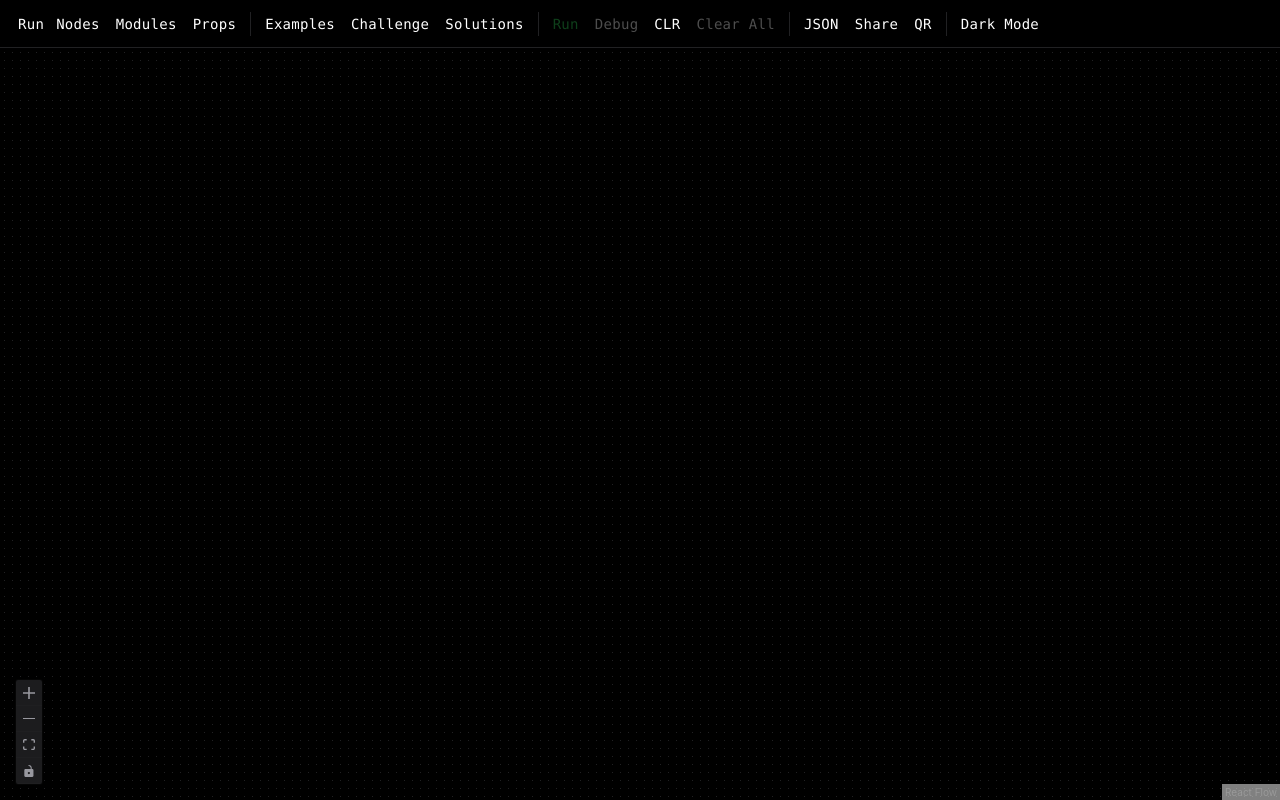
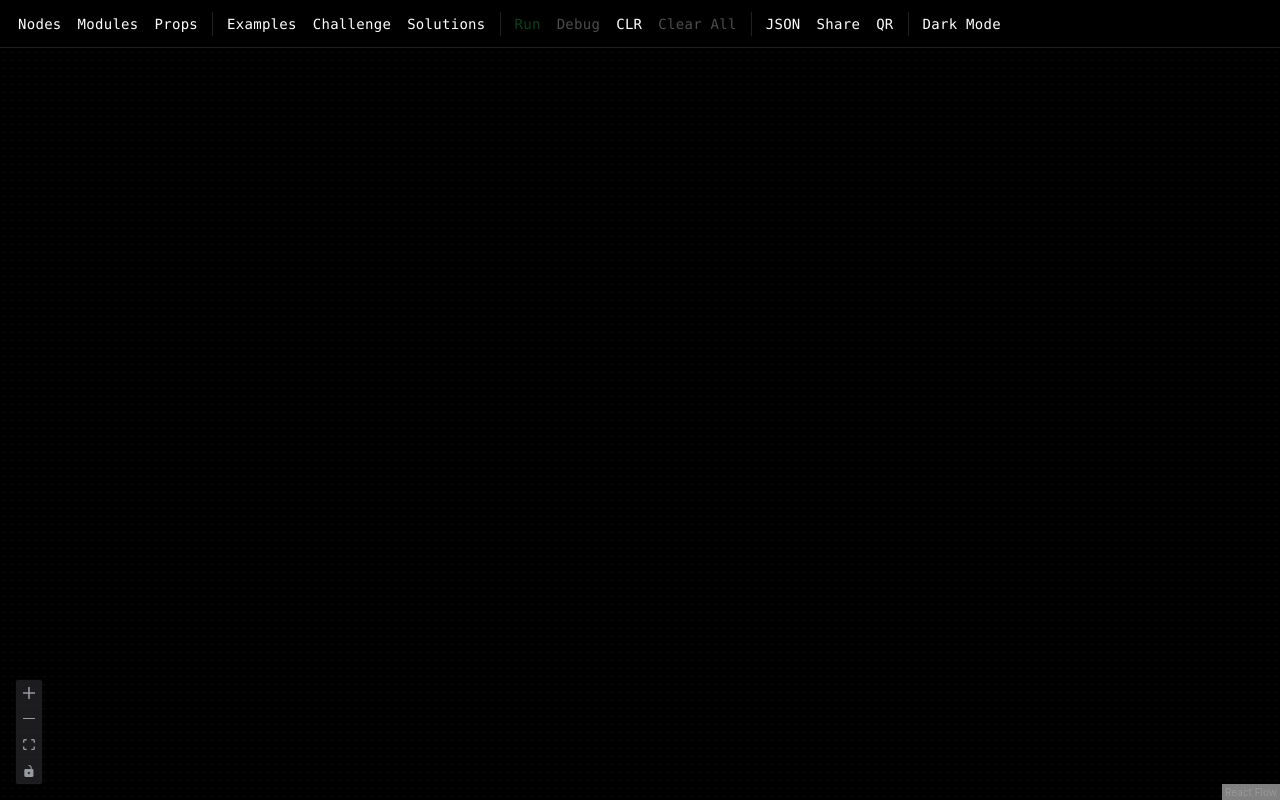
Before and after one commit to sashakirichek/visual-programming, a React (Vite) app: page / in a window 1280 px wide. Built offline with nearby package versions, Linux system fonts and the light colour scheme.

Commit message:
fixes or runtime control. docs cleanup

```diff
--- a/src/components/Toolbar.jsx
+++ b/src/components/Toolbar.jsx
@@ -186,14 +186,7 @@ export default function Toolbar({ leftPanel, setLeftPanel, rightPanel, setRightP
           <span></span>
           <span></span>
         </button>
-        <button className="toolbar-btn" onClick={handleRun} title="Run (R)">
-          Run
-        </button>
-        {isRunning && (
-          <button className="toolbar-btn" onClick={handleStop} title="Stop">
-            Stop
-          </button>
-        )}
+
         {/* Desktop toolbar actions */}
         <div className="toolbar-actions">
           <button
@@ -252,7 +245,11 @@ export default function Toolbar({ leftPanel, setLeftPanel, rightPanel, setRightP
           >
             Run
           </button>
-
+          {isRunning && (
+            <button className="toolbar-btn" onClick={handleStop} title="Stop">
+              Stop
+            </button>
+          )}
           {debugMode ? (
             <button className="toolbar-btn" onClick={handleStopDebug} title="Stop debugging (D)">
               Stop
```
Also changed, not shown: 1 other file (tests, documents, lock files or other folders).
